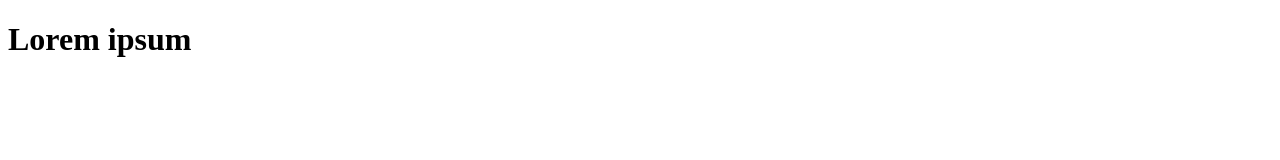
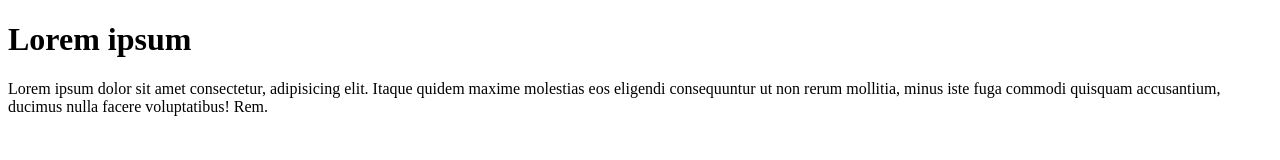
Before and after one commit to Mayank06711/git-website, a plain HTML site: page index.html in a window 1280 px wide. Drawn offline with Linux system fonts and the light colour scheme.

Commit message:
hey codebase add paragrap to index.html

```diff
--- a/index.html
+++ b/index.html
@@ -1,11 +1,17 @@
 <!DOCTYPE html>
 <html lang="en">
-<head>
-    <meta charset="UTF-8">
-    <meta name="viewport" content="width=device-width, initial-scale=1.0">
+  <head>
+    <meta charset="UTF-8" />
+    <meta name="viewport" content="width=device-width, initial-scale=1.0" />
     <title>Git Learning</title>
-</head>
-<body>
-    <h1>Lorem ipsum </h1>
-</body>
+  </head>
+  <body>
+    <h1>Lorem ipsum</h1>
+    <p>
+      Lorem ipsum dolor sit amet consectetur, adipisicing elit. Itaque quidem
+      maxime molestias eos eligendi consequuntur ut non rerum mollitia, minus
+      iste fuga commodi quisquam accusantium, ducimus nulla facere voluptatibus!
+      Rem.
+    </p>
+  </body>
 </html>
```
